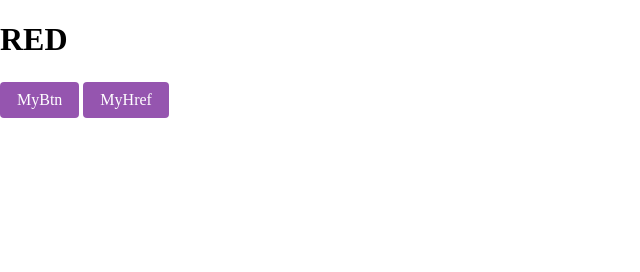
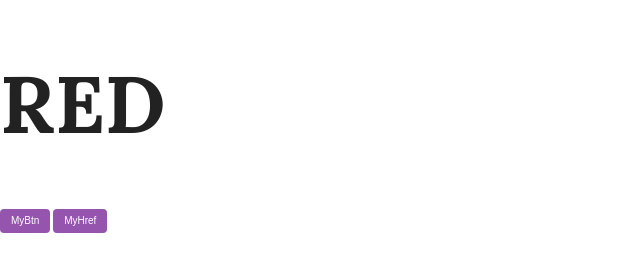
Before and after one commit to timoshuk/landing_kenakata, a website: page app/index.html in a window 1280 px wide. Shown: the whole page, without its empty margins (0-640 px from the left). Drawn offline with nearby package versions, Linux system fonts and the light colour scheme; a web font is replaced by a local one.

Commit message:
Add start stiles font size margin padding font font size

```diff
--- a/app/index.html
+++ b/app/index.html
@@ -1,5 +1,5 @@
 <!DOCTYPE html>
-<html lang="uk">
+<html lang="ru">
   <head>
     <meta charset="UTF-8" />
     <meta name="viewport" content="width=device-width, initial-scale=1.0" />
@@ -10,6 +10,11 @@
     <meta name="msapplication-navbutton-color" content="#00ffbf" />
     <!-- iOS Safari -->
     <meta name="apple-mobile-web-app-status-bar-style" content="#00ffbf" />
+    <link
+      href="https://fonts.googleapis.com/css?family=Lora:400,700|Muli:300,400,700"
+      rel="stylesheet"
+    />
+
     <link
       href="https://use.fontawesome.com/releases/v5.0.6/css/all.css"
       rel="stylesheet"
--- a/app/scss/_main.scss
+++ b/app/scss/_main.scss
@@ -1,4 +1,44 @@
+*,
+*::after,
+*::before {
+  box-sizing: border-box;
+  margin: 0;
+  padding: 0;
+}
 html,
 body {
-    overflow-x: hidden;
+  overflow-x: hidden;
 }
+
+html {
+  font-size: 10px;
+}
+
+body {
+  font-family: var(--main-font);
+  color: var(--main-font-color);
+}
+
+h1,
+h2,
+h3,
+h4,
+h5,
+h6 {
+  font-family: var(--header-font);
+  color: var(--header-font-color);
+}
+
+h1 {
+  font-size: 8rem;
+  line-height: 1.25;
+  text-transform: capitalize;
+}
+
+h2 {
+  font-size: 3.5rem;
+}
+h3 {
+  font-size: 1.2rem;
+  color: var(--subtitle-color);
+}
--- a/app/scss/_normalize.scss
+++ b/app/scss/_normalize.scss
@@ -1,4 +1,4 @@
-/*! normalize.css v8.0.0 | MIT License | github.com/necolas/normalize.css */
+/*! normalize.css v8.0.1 | MIT License | github.com/necolas/normalize.css */
 
 /* Document
    ========================================================================== */
@@ -22,6 +22,14 @@
 
 body {
   margin: 0;
+}
+
+/**
+ * Render the `main` element consistently in IE.
+ */
+
+main {
+  display: block;
 }
 
 /**
@@ -166,7 +174,8 @@
  */
 
 button,
-  input { /* 1 */
+input {
+  /* 1 */
   overflow: visible;
 }
 
@@ -176,7 +185,8 @@
  */
 
 button,
-  select { /* 1 */
+select {
+  /* 1 */
   text-transform: none;
 }
 
--- /dev/null
+++ b/app/scss/root.scss
@@ -0,0 +1,7 @@
+:root {
+  --main-font: "Muli", sans-serif;
+  --header-font: "Lora", serif;
+  --main-font-color: #52575d;
+  --header-font-color: #222222;
+  --subtitle-color: #919191;
+}
--- a/app/scss/styles.scss
+++ b/app/scss/styles.scss
@@ -1,3 +1,4 @@
-@import 'normalize';
-@import 'main';
-@import 'button';
+@import "normalize";
+@import "root";
+@import "main";
+@import "button";
```
Also changed, not shown: app/css/root.css (added), app/css/styles.css, 2 other files. Lines whose indentation alone changed are shown as unchanged.
